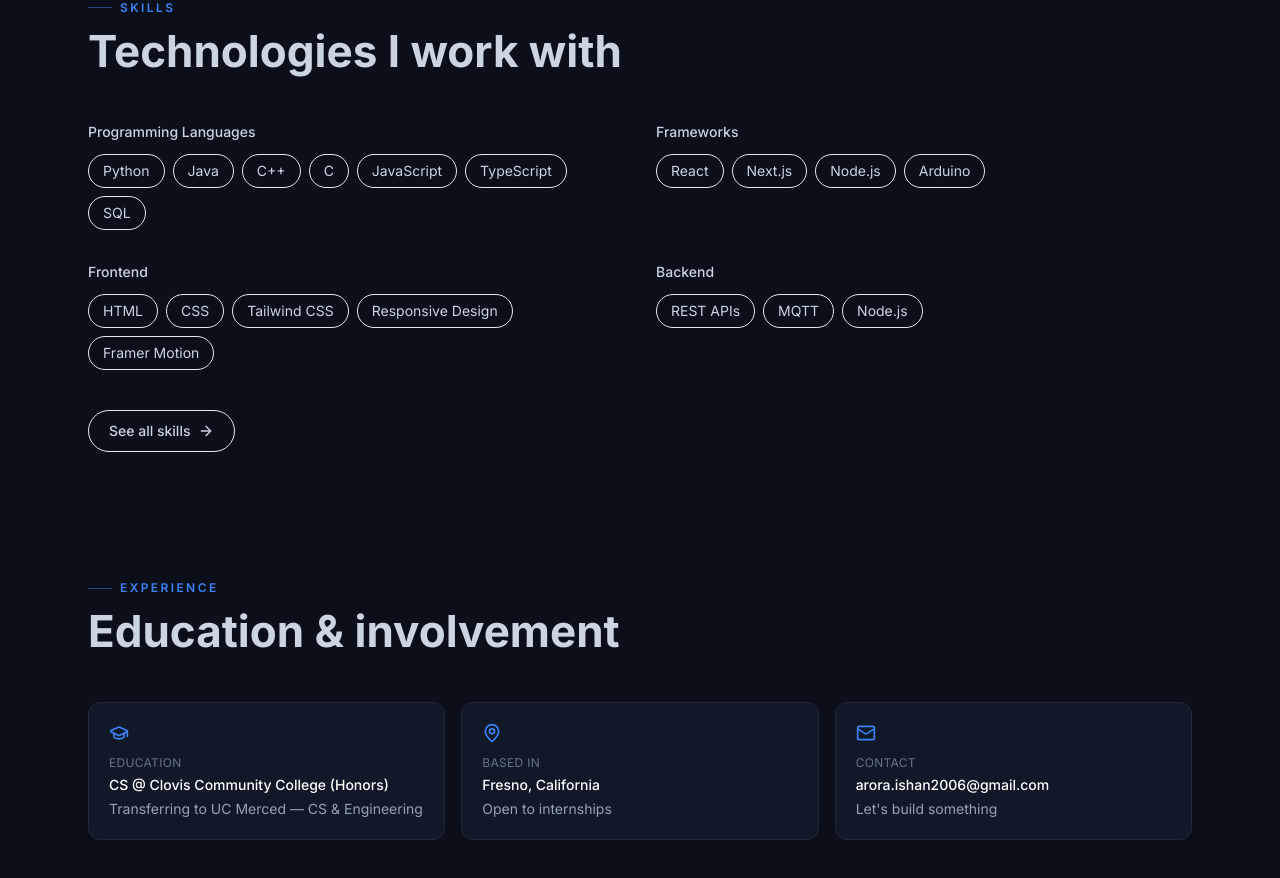
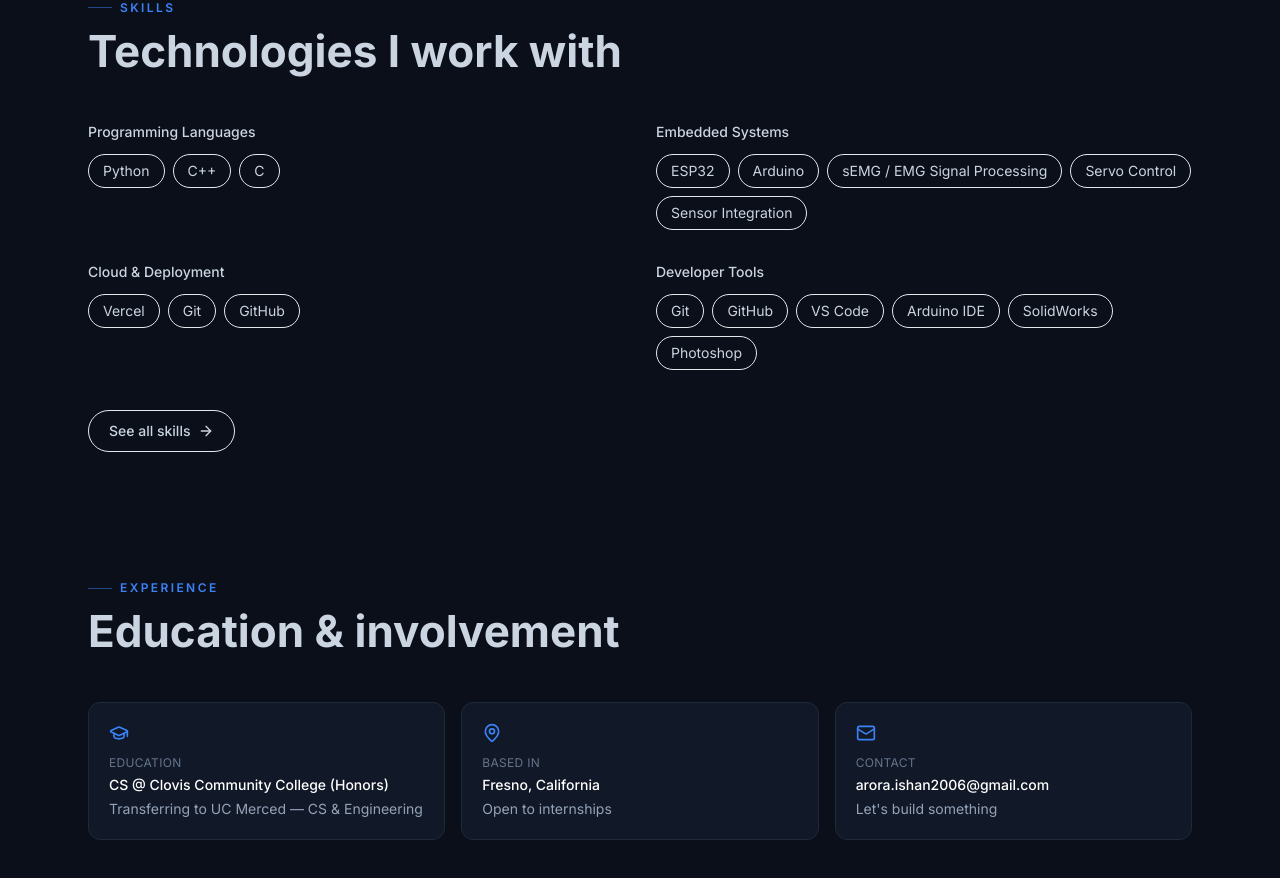
Before and after one commit to Ishanarora35/portfolio, a Next.js app: page / in a window 1280 px wide. Shown: the part 2280-3158 px from the top of the page. Built offline with nearby package versions, Linux system fonts and the light colour scheme.

Commit message:
Add files via upload

```diff
--- a/src/data/skills.ts
+++ b/src/data/skills.ts
@@ -8,33 +8,23 @@
 export const skills: SkillGroup[] = [
   {
     category: "Programming Languages",
-    items: ["Python", "Java", "C++", "C", "JavaScript", "TypeScript", "SQL"],
+    items: ["Python", "C++", "C"],
   },
   {
-    category: "Frameworks",
-    items: ["React", "Next.js", "Node.js", "Arduino"],
-  },
-  {
-    category: "Frontend",
-    items: ["HTML", "CSS", "Tailwind CSS", "Responsive Design", "Framer Motion"],
-  },
-  {
-    category: "Backend",
-    items: ["REST APIs", "MQTT", "Node.js"],
-  },
-  {
-    category: "Databases",
-    items: ["SQL", "SQLite"],
+    category: "Embedded Systems",
+    items: [
+      "ESP32",
+      "Arduino",
+      "sEMG / EMG Signal Processing",
+      "Servo Control",
+      "Sensor Integration",
+    ],
   },
   {
     category: "Cloud & Deployment",
     items: ["Vercel", "Git", "GitHub"],
   },
   {
-    category: "Embedded Systems",
-    items: ["ESP32", "sEMG / EMG Signal Processing", "Servo Control", "Sensor Integration"],
-  },
-  {
     category: "Developer Tools",
     items: ["Git", "GitHub", "VS Code", "Arduino IDE", "SolidWorks", "Photoshop"],
   },
```
